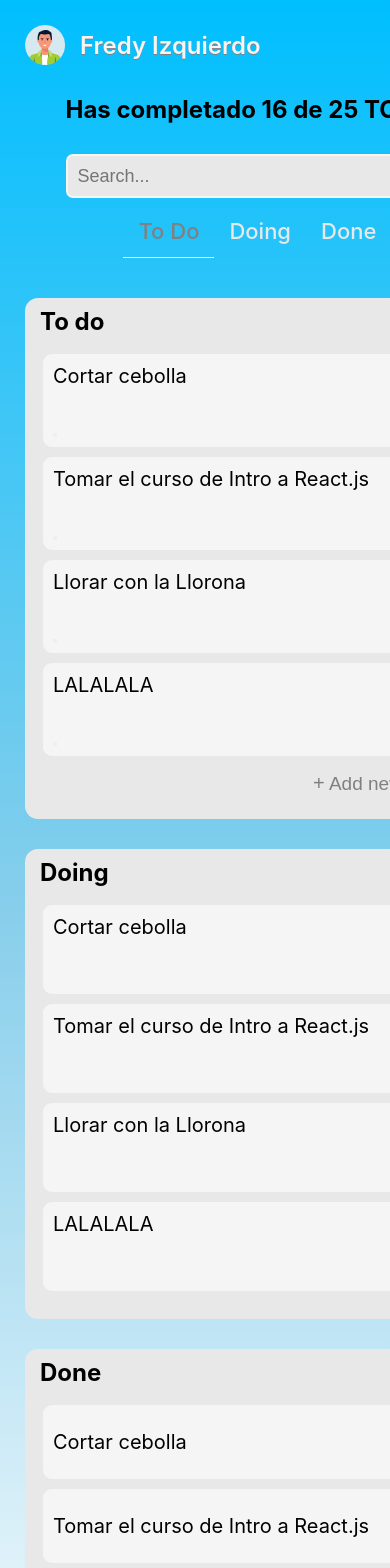
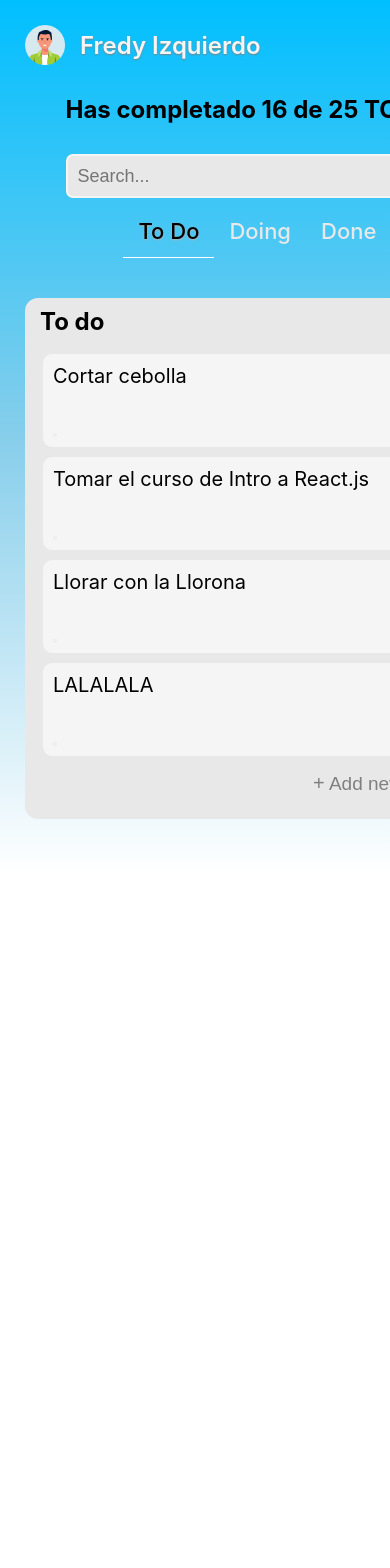
Before and after one commit to faidrn/curso-react-intro, a React (Create React App) app: page / in a window 390 px wide. Shown: the top 1568 px of the page. After the commit the page ends 874 px from the top, so only its background shows below. Built offline with nearby package versions, Linux system fonts and the light colour scheme.

Commit message:
feat: Add the latest media queries for small displays

```diff
--- a/src/TodoListDoing.js
+++ b/src/TodoListDoing.js
@@ -2,7 +2,7 @@ import './TodoListDoing.css';
 
 function TodoListDoing({ children }){
     return (
-      <div className='container-list-doing'>
+      <div className='container-list-doing hidden'>
         <h2>
           Doing
         </h2>
--- a/src/TodoListDone.js
+++ b/src/TodoListDone.js
@@ -2,7 +2,7 @@ import './TodoListDone.css';
 
 function TodoListDone({ children }){
     return (
-      <div className='container-list-done'>
+      <div className='container-list-done hidden'>
         <h2>
           Done
         </h2>
--- a/src/TodoTabs.css
+++ b/src/TodoTabs.css
@@ -5,6 +5,12 @@
       iPhone SE (375px de ancho).
       Samsung Galaxy S8 (360px de ancho).
 */
+:root{
+    --light-gray: #E8E8E8;
+    --silver-gray: #a6acaf;
+    --gray-shadow: #b4b1b1;
+
+}
 
 .container-tabs{
     display: flex;
@@ -21,8 +27,13 @@
     padding-right: 15px;
 }
 
-.tabs p{
-    color: #E8E8E8;
+.tab-active{
+    color: #000000;
+    text-shadow: var(--gray-shadow) 0 1px 2px;
+}
+
+.tab-inactive{
+    color: var(--light-gray);
 }
 
 .todo-tab{
@@ -31,29 +42,47 @@
 }
 
 .todo-tab:hover{
-    border-bottom: 1px solid #E8E8E8;
-}
-
-.todo-tab p{
-    color: gray;
+    border-bottom: 1px solid var(--light-gray);
 }
 
 .todo-tab p:hover{
-    color: gray;
+    color: var(--silver-gray);
+    text-shadow: none;
+}
+
+.todo-tab,
+.doing-tab,
+.done-tab{
+    cursor: pointer;
 }
 
 .doing-tab:hover{
-    border-bottom: 1px solid #E8E8E8;
+    border-bottom: 1px solid var(--light-gray);
 }
 
 .doing-tab p:hover{
-    color: gray;
+    color: var(--silver-gray);
 }
 
 .done-tab:hover{
-    border-bottom: 1px solid #E8E8E8;
+    border-bottom: 1px solid var(--light-gray);
 }
 
 .done-tab p:hover{
-    color: gray;
+    color: var(--silver-gray);
 }
+
+.hidden{
+    display: none;
+}
+
+/* Estilos para pantallas grandes */
+@media (min-width: 900px) {
+    /*
+      iPad Pro 12.9" (1024px en modo horizontal).
+      Laptops pequeñas (1366px de ancho típico).
+    */
+    .hidden{
+        display:inline;
+    }
+  }
--- a/src/TodoTabs.js
+++ b/src/TodoTabs.js
@@ -4,13 +4,13 @@ function TodoTabs(){
     return (
       <div className='container-tabs'>
         <div className="todo-tab tabs">
-            <p>To Do</p>
+            <p id='paragraph-todo-tab' className='tab-active'>To Do</p>
         </div>
         <div className="doing-tab tabs">
-            <p>Doing</p>
+            <p id='paragraph-doing-tab' className='tab-inactive'>Doing</p>
         </div>
         <div className="done-tab tabs">
-            <p>Done</p>
+            <p id='paragraph-done-tab' className='tab-inactive'>Done</p>
         </div>
       </div>
 
--- a/src/TodoUser.css
+++ b/src/TodoUser.css
@@ -26,7 +26,7 @@ img{
 .name-user{
     font-size: 24px;
     color: #F5F5F5;
-    text-shadow: gray 0 1px;
+    text-shadow: gray 0 1px 2px ;
 }
 
 /* Estilos para pantallas pequeñas */
```
